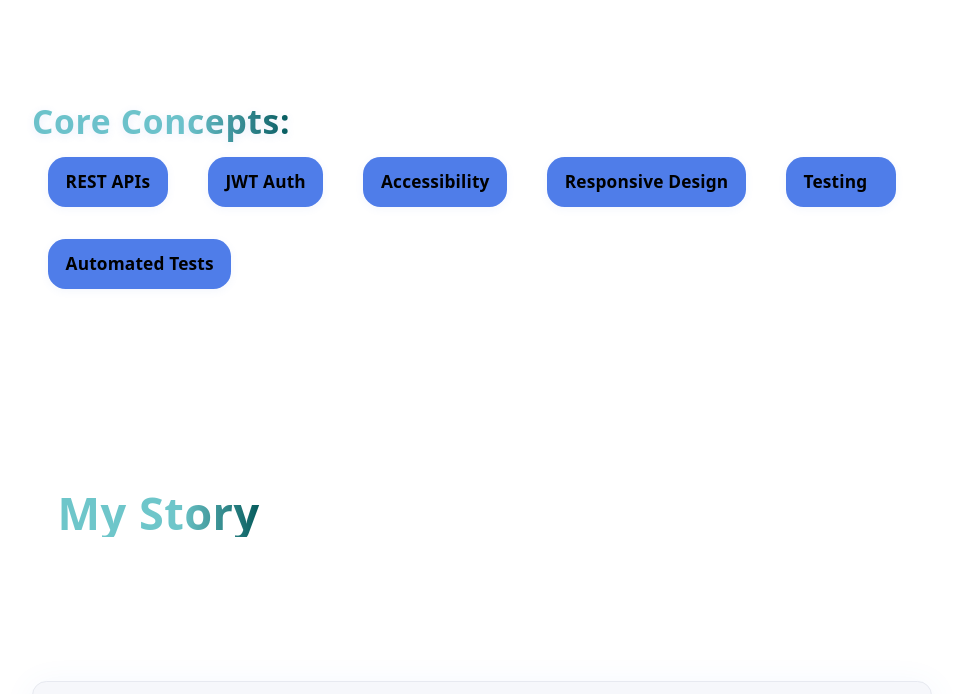
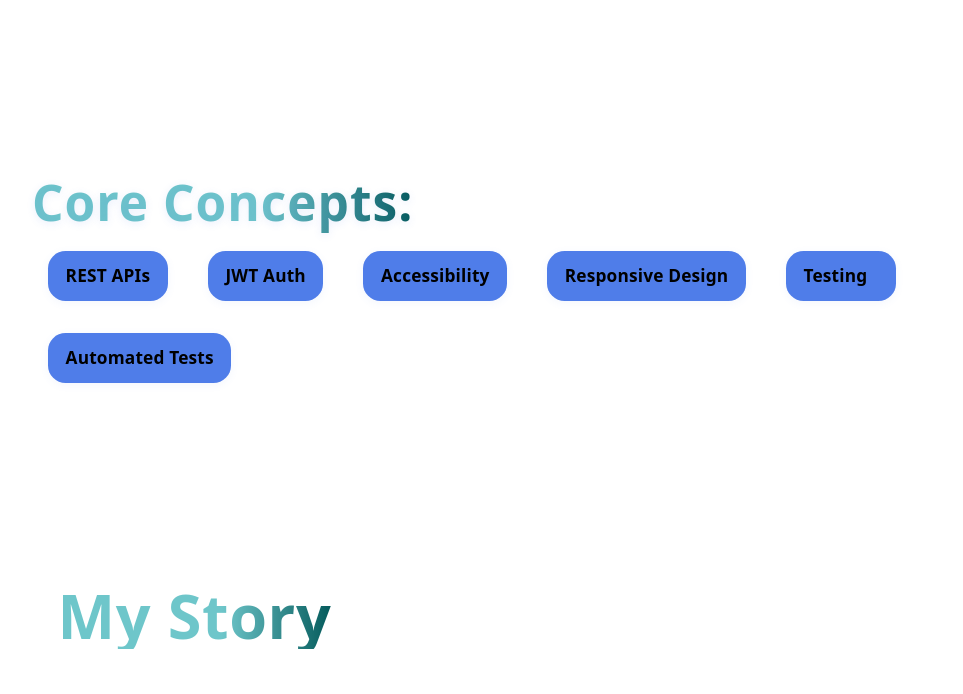
Before and after one commit to MajerAsh/AMajerWebsite, a React (Vite) app: page / in a window 1280 px wide. Shown: the part 2519-3213 px from the top of the page, without its empty margins (58-1021 px from the left). Built offline with nearby package versions, Linux system fonts and the light colour scheme.

Commit message:
tab size

```diff
--- a/src/About.css
+++ b/src/About.css
@@ -21,7 +21,7 @@
 }
 /* Section headers for skills */
 .skills-section-header {
-  font-size: 2.1rem;
+  font-size: 3.1rem;
   font-weight: 800;
   color: #055b5c;
   letter-spacing: 0.02em;
@@ -164,7 +164,7 @@
   padding-right: 2vw;
 }
 .about-section-header {
-  font-size: 4rem;
+  font-size: 5rem;
   font-weight: 900;
   margin: 0;
   letter-spacing: 0.01em;
@@ -172,7 +172,7 @@
 }
 
 .teal-header {
-  font-size: 2.82rem;
+  font-size: 3.82rem;
 }
 .teal-header {
   color: #055b5c;
--- a/src/Timeline.css
+++ b/src/Timeline.css
@@ -90,7 +90,7 @@ div.react-activity-calendar__legend-colors {
 }
 
 .timeline-title {
-  font-size: 1.1rem;
+  font-size: 2.1rem;
   font-weight: 700;
   margin-bottom: 0.2rem;
 }
--- a/src/styles.css
+++ b/src/styles.css
@@ -679,11 +679,11 @@ textarea {
 
 /* ===== Utilities ===== */
 .h1 {
-  font-size: 2.7rem;
+  font-size: 3.7rem;
   font-weight: 900;
 }
 .h2 {
-  font-size: 2.2rem;
+  font-size: 3.2rem;
   font-weight: 800;
 }
 .h3 {
```
Also changed, not shown: public/tab.svg.
